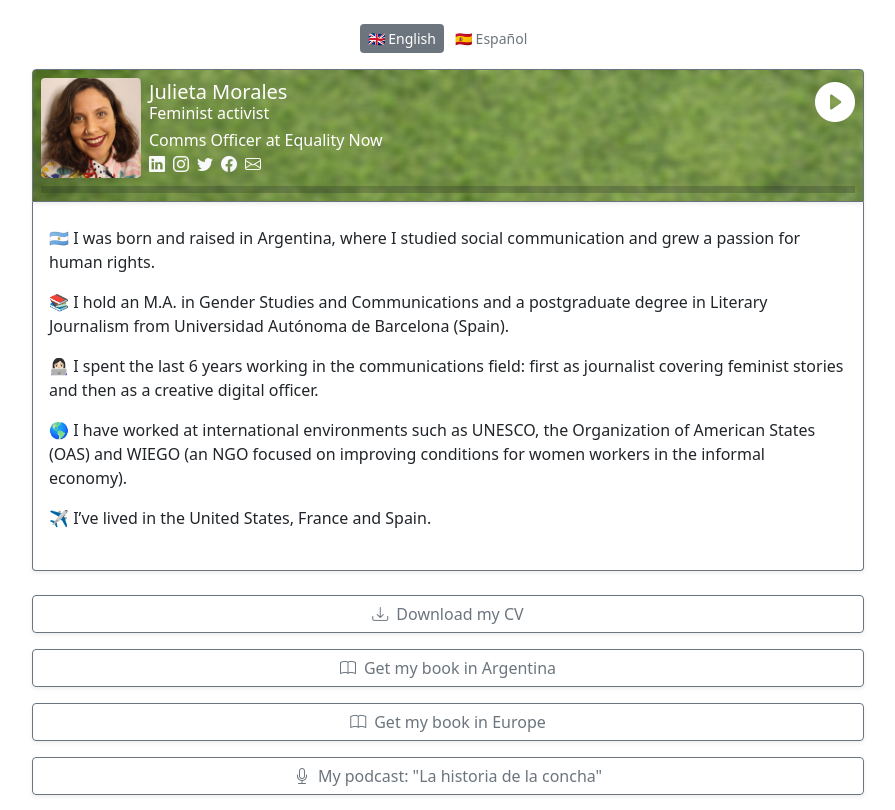
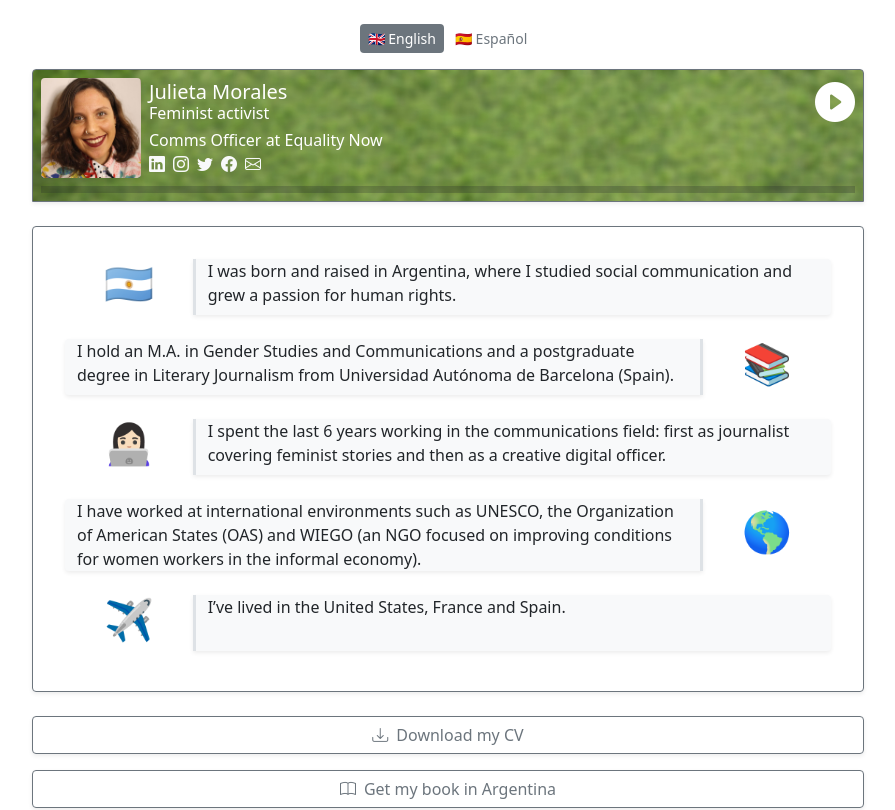
Before and after one commit to omirete/julietamorales.com, a React (Create React App) app: page / in a window 1280 px wide. Shown: the top 810 px of the page, without its empty margins (192-1087 px from the left). Built offline with nearby package versions, Linux system fonts and the light colour scheme.

Commit message:
moved emojis away from lang files and restructured About section to make it look nicer

```diff
--- a/src/lang/en/index.tsx
+++ b/src/lang/en/index.tsx
@@ -9,11 +9,11 @@ const en = {
   get_my_book_arg: 'Get my book in Argentina',
   get_my_book_eu: 'Get my book in Europe',
   my_podcast: 'My podcast: "La historia de la concha"',
-  about_1: '🇦🇷 I was born and raised in Argentina, where I studied social communication and grew a passion for human rights.',
-  about_2: '📚 I hold an M.A. in Gender Studies and Communications and a postgraduate degree in Literary Journalism from Universidad Autónoma de Barcelona (Spain).',
-  about_3: '👩🏻‍💻 I spent the last 6 years working in the communications field: first as journalist covering feminist stories and then as a creative digital officer.',
-  about_4: '🌎 I have worked at international environments such as UNESCO, the Organization of American States (OAS) and WIEGO (an NGO focused on improving conditions for women workers in the informal economy).',
-  about_5: '✈️ I’ve lived in the United States, France and Spain.',
+  about_1: 'I was born and raised in Argentina, where I studied social communication and grew a passion for human rights.',
+  about_2: 'I hold an M.A. in Gender Studies and Communications and a postgraduate degree in Literary Journalism from Universidad Autónoma de Barcelona (Spain).',
+  about_3: 'I spent the last 6 years working in the communications field: first as journalist covering feminist stories and then as a creative digital officer.',
+  about_4: 'I have worked at international environments such as UNESCO, the Organization of American States (OAS) and WIEGO (an NGO focused on improving conditions for women workers in the informal economy).',
+  about_5: 'I’ve lived in the United States, France and Spain.',
 }
 
 export default en
--- a/src/lang/es/index.tsx
+++ b/src/lang/es/index.tsx
@@ -9,11 +9,11 @@ const es = {
   get_my_book_arg: 'Consigue mi libro en Argentina',
   get_my_book_eu: 'Consigue mi libro en Europa',
   my_podcast: 'Mi podcast: La historia de la concha',
-  about_1: '🇦🇷 Nací y crecí en Argentina, en donde estudié comunicación social y me dediqué a los derechos humanos.',
-  about_2: '📚 Tengo un Máster en Estudios de Género y Comunicaciones y un Posgrado en Periodismo Literario por la Universidad Autónoma de Barcelona (España).',
-  about_3: '👩🏻‍💻 Pasé los últimos 6 años trabajando en el ámbito de la comunicación: primero como periodista cubriendo historias feministas y, luego, como creativa digital.',
-  about_4: '🌎 Trabajé en organizaciones internacionales como UNESCO, la Organización de los Estados Americanos (OEA) y WIEGO (una ONG enfocada en mejorar las condiciones para trabajadoras de la economía informal).',
-  about_5: '✈️ Además de Argentina, viví en los Estados Unidos, en Francia y en España.',
+  about_1: 'Nací y crecí en Argentina, en donde estudié comunicación social y me dediqué a los derechos humanos.',
+  about_2: 'Tengo un Máster en Estudios de Género y Comunicaciones y un Posgrado en Periodismo Literario por la Universidad Autónoma de Barcelona (España).',
+  about_3: 'Pasé los últimos 6 años trabajando en el ámbito de la comunicación: primero como periodista cubriendo historias feministas y, luego, como creativa digital.',
+  about_4: 'Trabajé en organizaciones internacionales como UNESCO, la Organización de los Estados Americanos (OEA) y WIEGO (una ONG enfocada en mejorar las condiciones para trabajadoras de la economía informal).',
+  about_5: 'Además de Argentina, viví en los Estados Unidos, en Francia y en España.',
 }
 
 export default es
--- a/src/sections/About/index.tsx
+++ b/src/sections/About/index.tsx
@@ -3,13 +3,42 @@ import LangContext from 'contexts/LangContext'
 
 const About: React.FC = () => {
   const lang = useContext(LangContext)
+
+  const aboutContent = [
+    { icon: '🇦🇷', text: lang.about_1 },
+    { icon: '📚', text: lang.about_2 },
+    { icon: '👩🏻‍💻', text: lang.about_3 },
+    { icon: '🌎', text: lang.about_4 },
+    { icon: '✈️', text: lang.about_5 },
+  ]
+  const iconClasses = 'col-2 d-flex align-items-center justify-content-center h1'
   return (
-    <div className="mt-0 px-3 py-4 border border-secondary rounded-bottom border-top-0 shadow-sm">
-      <p>{lang.about_1}</p>
-      <p>{lang.about_2}</p>
-      <p>{lang.about_3}</p>
-      <p>{lang.about_4}</p>
-      <p>{lang.about_5}</p>
+    <div className="mt-4 px-3 pt-2 pb-4 border border-secondary rounded shadow-sm">
+      {aboutContent.map((card, i) => (
+        <p className="row mx-3 mt-4">
+          {i % 2 === 0 && (
+            <div className={iconClasses}>
+              {card.icon}
+            </div>
+          )}
+          <div
+            className={`
+                col-10
+                border-${i % 2 !== 0 ? 'end' : 'start'}
+                rounded-${i % 2 !== 0 ? 'start' : 'end'}
+                border-3 bg-light
+                shadow-sm
+              `}
+          >
+            {card.text}
+          </div>
+          {i % 2 !== 0 && (
+            <div className={iconClasses}>
+              {card.icon}
+            </div>
+          )}
+        </p>
+      ))}
     </div>
   )
 }
```
